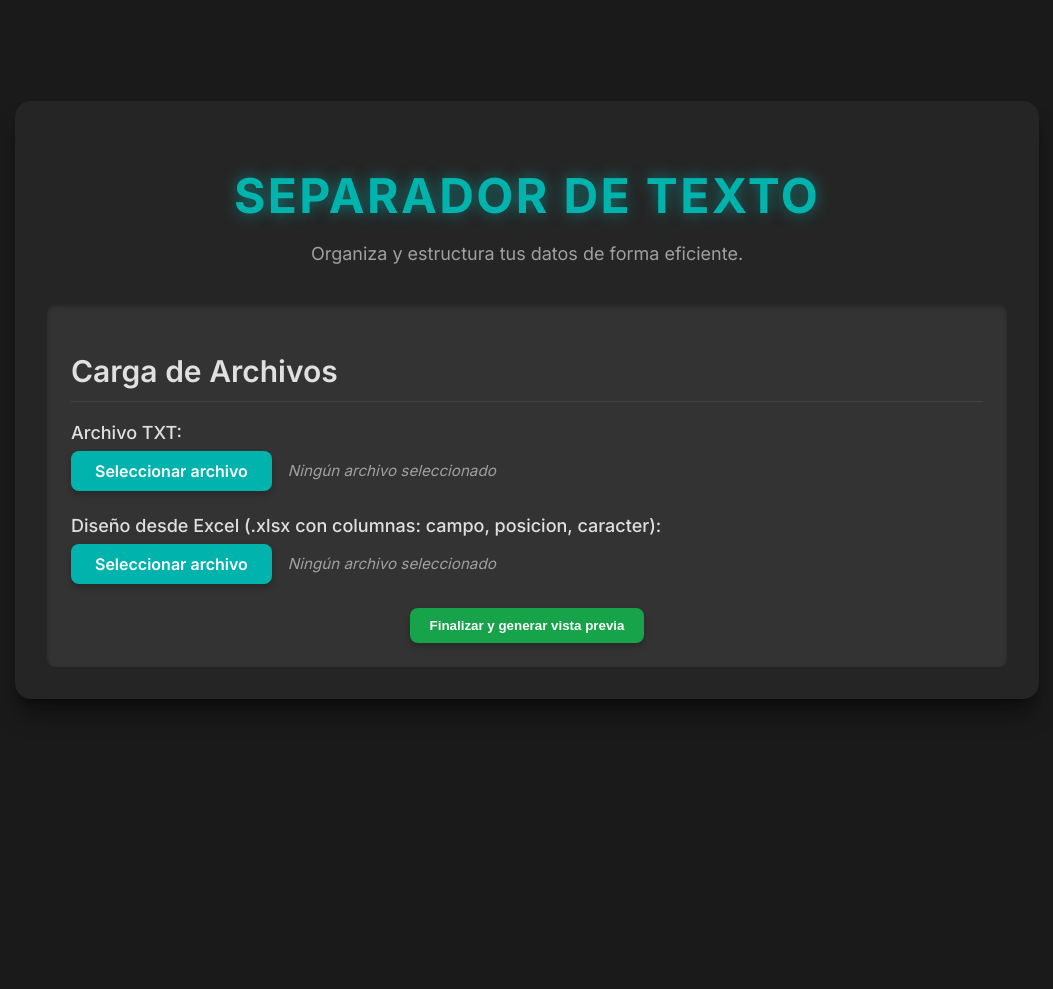
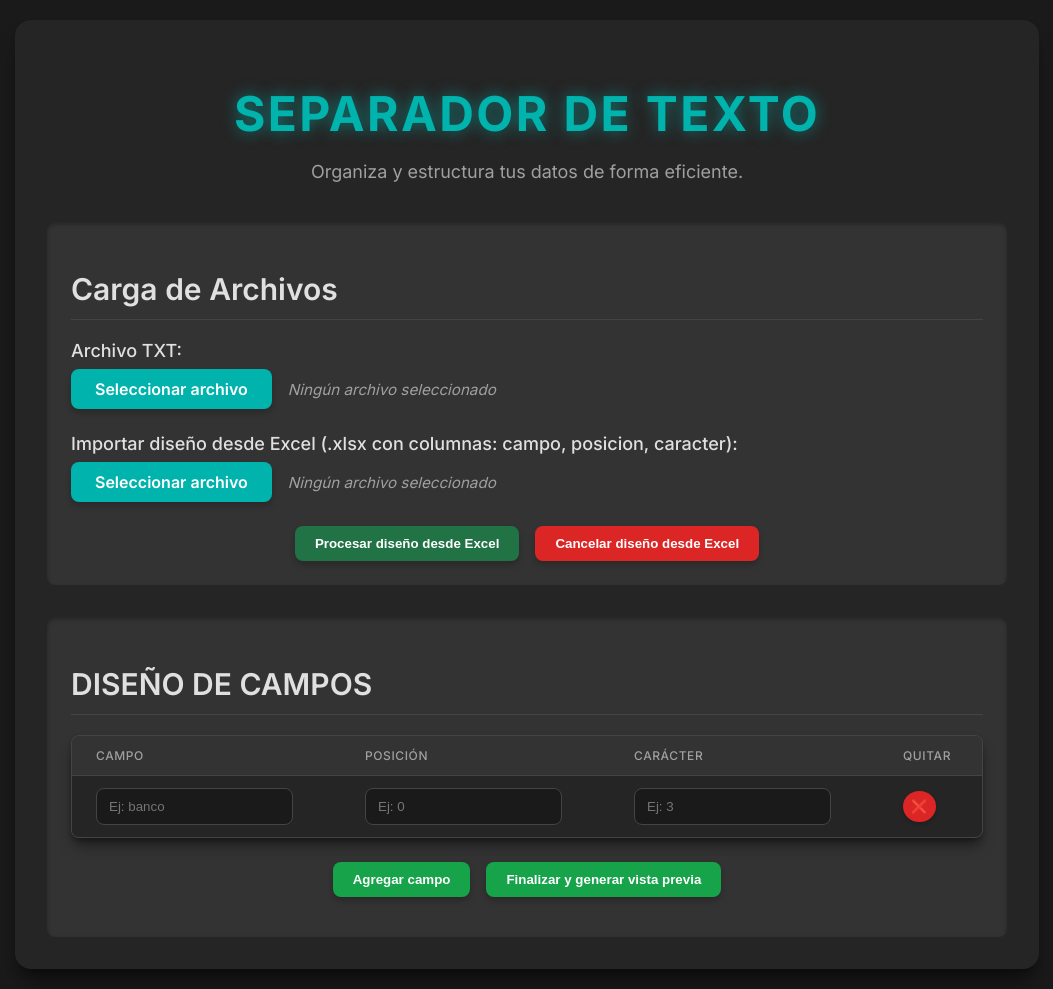
Before and after one commit to francodesunvila/separador-texto, a Django app: page / in a window 1280 px wide. Shown: the whole page, without its empty margins (113-1166 px from the left). Before the commit the page ends 702 px from the top, so only its background shows below. Run offline with Django 5.2, Linux system fonts and the light colour scheme; some libraries are stand-ins or nearby versions.

Commit message:
version final v3

```diff
--- a/procesador/templates/home.html
+++ b/procesador/templates/home.html
@@ -5,10 +5,29 @@
   <meta charset="UTF-8">
   <meta name="viewport" content="width=device-width, initial-scale=1.0">
   <title>Conciliador Web</title>
+  <script src="https://cdnjs.cloudflare.com/ajax/libs/xlsx/0.18.5/xlsx.full.min.js"></script>
   <link href="https://fonts.googleapis.com/css2?family=Inter:wght@300;400;500;600;700&display=swap" rel="stylesheet">
   <link rel="stylesheet" href="{% static 'estilos.css' %}">
 </head>
+
 <body class="modern-body">
+  <!-- Overlay de carga -->
+  <div id="overlay" class="loader-overlay hidden">
+    <div class="loader-content">
+      <div class="spinner"></div>
+      <div class="loading-text">Procesando...</div>
+    </div>
+  </div>
+
+  <!-- Modal de mensajes -->
+  <div id="customModal" class="modal-overlay hidden">
+    <div class="modal-content">
+      <div class="modal-box" style="max-height: 300px; overflow-y: auto; width: 100%;">
+        <p id="modalMessage" class="modal-message" style="white-space: pre-line;"></p>
+      </div>
+      <button onclick="hideModal()" class="modal-button">Aceptar</button>
+    </div>
+  </div>
 
   <div class="app-container">
     <header class="app-header">
@@ -35,7 +54,7 @@
         </div>
 
         <div class="form-group">
-          <label for="excelDiseno" class="form-label">Diseño desde Excel (.xlsx con columnas: campo, posicion, caracter):</label>
+          <label for="excelDiseno" class="form-label">Importar diseño desde Excel (<span class="font-mono">.xlsx</span> con columnas: <span class="font-mono">campo, posicion, caracter</span>):</label>
           <div class="file-input-wrapper">
             <input type="file" id="excelDiseno" name="excel_diseno" class="hidden-file-input" accept=".xlsx,.xls">
             <label for="excelDiseno" class="custom-file-button">Seleccionar archivo</label>
@@ -43,13 +62,40 @@
           </div>
         </div>
 
-        <div class="button-group">
+        <div class="button-group excel-buttons" style="margin-top: 10px;">
+          <button type="button" onclick="procesarDisenoExcel()" class="modern-button button-blue">Procesar diseño desde Excel</button>
+          <button type="button" onclick="cancelarDisenoExcel()" class="modern-button button-red">Cancelar diseño desde Excel</button>
+        </div>
+      </section>
+
+      <section class="section-card">
+        <h2 class="section-title">DISEÑO DE CAMPOS</h2>
+        <div class="table-container">
+          <table id="tabla-campos" class="modern-table">
+            <thead><tr><th>Campo</th><th>Posición</th><th>Carácter</th><th>Quitar</th></tr></thead>
+            <tbody id="campos">
+              <tr>
+                <td><input type="text" name="nombre[]" placeholder="Ej: banco" required class="modern-input"></td>
+                <td><input type="number" name="inicio[]" placeholder="Ej: 0" required class="modern-input"></td>
+                <td><input type="number" name="longitud[]" placeholder="Ej: 3" required class="modern-input"></td>
+                <td>
+                  <button type="button" onclick="this.closest('tr').remove()" class="remove-button">❌</button>
+                </td>
+              </tr>
+            </tbody>
+          </table>
+        </div>
+
+        <div class="button-group field-buttons">
+          <button type="button" onclick="agregarCampo()" class="modern-button button-green">Agregar campo</button>
           <button type="submit" class="modern-button button-green">Finalizar y generar vista previa</button>
         </div>
+
+        <div id="errores" class="error-message"></div>
       </section>
     </form>
 
-    {% if preview %}
+        {% if preview %}
       <section class="section-card">
         <h3 class="section-title preview-title">Vista previa (primeras 20 filas)</h3>
         <div class="table-container">
@@ -66,7 +112,8 @@
         </div>
       </section>
     {% endif %}
-        {% if bloques %}
+
+    {% if bloques %}
       <section class="section-card">
         <h3 class="section-title">Descargas disponibles por bloque</h3>
         <div class="table-container">
@@ -97,7 +144,9 @@
       </section>
     {% endif %}
 
-  </div> <!-- Cierre app-container -->
+  </div> <!-- Cierre .app-container -->
+
+
 
   <script >
   // 🔷 MODAL PERSONALIZADO
```
